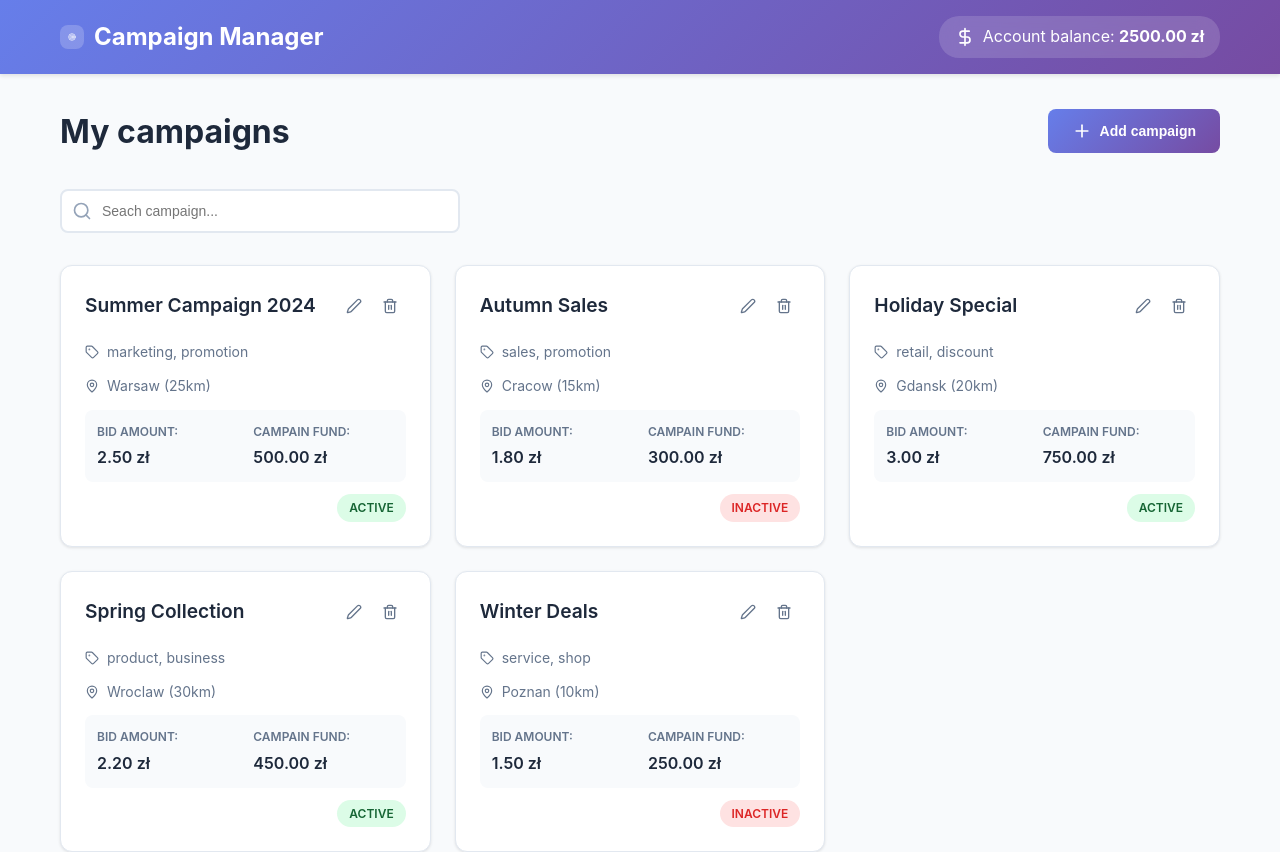
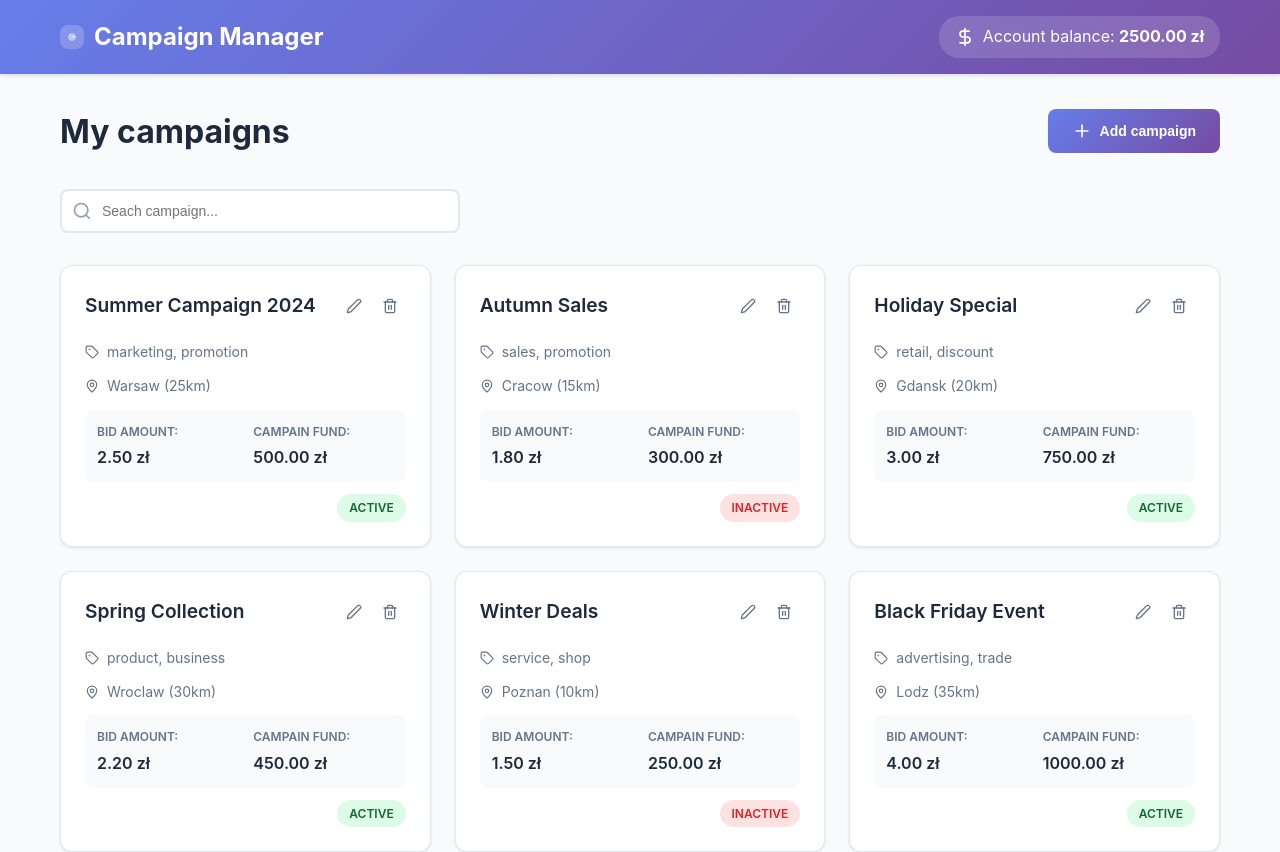
Before and after one commit to szymonbogdal/campaign-crud-app, a React (Vite) app: page / in a window 1280 px wide. Shown: the top 852 px of the page. Built offline with nearby package versions, Linux system fonts and the light colour scheme.

Commit message:
add additional campaign entries to mock data

```diff
--- a/src/data/mockData.js
+++ b/src/data/mockData.js
@@ -49,6 +49,36 @@ export const INITIAL_CAMPAIGNS = [
         town: "Poznan",
         radius: 10,
     },
+    {
+        id: 6,
+        name: "Black Friday Event",
+        keywords: ["advertising", "trade"],
+        bidAmount: 4.0,
+        campaignFund: 1000.0,
+        status: true,
+        town: "Lodz",
+        radius: 35,
+    },
+    {
+        id: 7,
+        name: "Back to School",
+        keywords: ["customer", "product"],
+        bidAmount: 2.8,
+        campaignFund: 600.0,
+        status: true,
+        town: "Szczecin",
+        radius: 28,
+    },
+    {
+        id: 8,
+        name: "Weekend Sale",
+        keywords: ["business", "shop"],
+        bidAmount: 1.9,
+        campaignFund: 400.0,
+        status: false,
+        town: "Lublin",
+        radius: 18,
+    },
 ];
 
 export const MOCK_TOWNS = [
```
